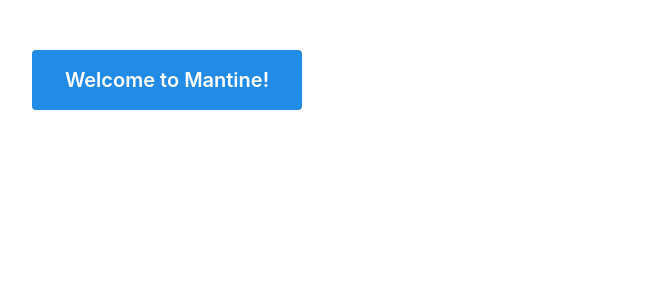
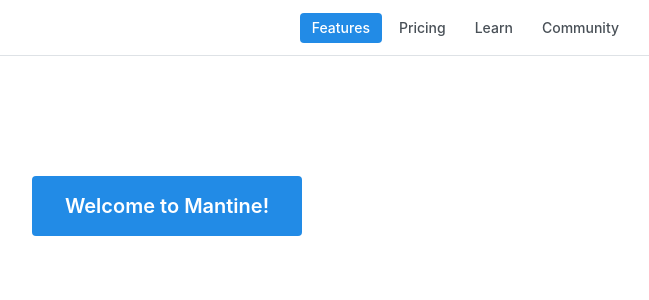
Before and after one commit to CaptainIRS/saas, a Next.js app: page / in a window 1280 px wide. Shown: the top 300 px of the page, without its empty margins (473-1122 px from the left). Built offline with nearby package versions, Linux system fonts and the light colour scheme.

Commit message:
Add header

```diff
--- /dev/null
+++ b/components/header.module.css
@@ -0,0 +1,33 @@
+.header {
+    height: 56px;
+    margin-bottom: 120px;
+    background-color: var(--mantine-color-body);
+    border-bottom: 1px solid light-dark(var(--mantine-color-gray-3), var(--mantine-color-dark-4));
+  }
+
+  .inner {
+    height: 56px;
+    display: flex;
+    justify-content: space-between;
+    align-items: center;
+  }
+
+  .link {
+    display: block;
+    line-height: 1;
+    padding: 8px 12px;
+    border-radius: var(--mantine-radius-sm);
+    text-decoration: none;
+    color: light-dark(var(--mantine-color-gray-7), var(--mantine-color-dark-0));
+    font-size: var(--mantine-font-size-sm);
+    font-weight: 500;
+
+    @mixin hover {
+      background-color: light-dark(var(--mantine-color-gray-0), var(--mantine-color-dark-6));
+    }
+
+    [data-mantine-color-scheme] &[data-active] {
+      background-color: var(--mantine-color-blue-filled);
+      color: var(--mantine-color-white);
+    }
+  }
--- /dev/null
+++ b/components/header.tsx
@@ -0,0 +1,45 @@
+import { useState } from 'react';
+import { Burger, Container, Group } from '@mantine/core';
+import { useDisclosure } from '@mantine/hooks';
+import { MantineLogo } from '@mantinex/mantine-logo';
+import classes from './header.module.css';
+
+const links = [
+  { link: '/about', label: 'Features' },
+  { link: '/pricing', label: 'Pricing' },
+  { link: '/learn', label: 'Learn' },
+  { link: '/community', label: 'Community' },
+];
+
+export default function Header() {
+  const [opened, { toggle }] = useDisclosure(false);
+  const [active, setActive] = useState(links[0].link);
+
+  const items = links.map((link) => (
+    <a
+      key={link.label}
+      href={link.link}
+      className={classes.link}
+      data-active={active === link.link || undefined}
+      onClick={(event) => {
+        event.preventDefault();
+        setActive(link.link);
+      }}
+    >
+      {link.label}
+    </a>
+  ));
+
+  return (
+    <header className={classes.header}>
+      <Container size="md" className={classes.inner}>
+        <MantineLogo size={28} />
+        <Group gap={5} visibleFrom="xs">
+          {items}
+        </Group>
+
+        <Burger opened={opened} onClick={toggle} hiddenFrom="xs" size="sm" />
+      </Container>
+    </header>
+  );
+}
--- /dev/null
+++ b/components/layout.tsx
@@ -0,0 +1,12 @@
+import Header from './header'
+// import Footer from './footer'
+
+export default function Layout({ children }: any) {
+  return (
+    <>
+      <Header />
+      <main>{children}</main>
+      {/* <Footer /> */}
+    </>
+  )
+}
--- a/package.json
+++ b/package.json
@@ -11,6 +11,7 @@
   "dependencies": {
     "@mantine/core": "7.14.3",
     "@mantine/hooks": "7.14.3",
+    "@mantinex/mantine-logo": "^1.0.1",
     "next": "15.0.1",
     "react": "18.3.1",
     "react-dom": "18.3.1"
--- a/pages/_app.tsx
+++ b/pages/_app.tsx
@@ -2,6 +2,7 @@
 import Head from "next/head";
 import { MantineProvider } from "@mantine/core";
 import { theme } from "../theme";
+import Layout from '../components/layout'
 
 export default function App({ Component, pageProps }: any) {
   return (
@@ -14,7 +15,9 @@
         />
         <link rel="shortcut icon" href="/favicon.svg" />
       </Head>
-      <Component {...pageProps} />
+      <Layout>
+        <Component {...pageProps} />
+      </Layout>
     </MantineProvider>
   );
 }
```
Also changed, not shown: 1 other file (tests, documents, lock files or other folders).
